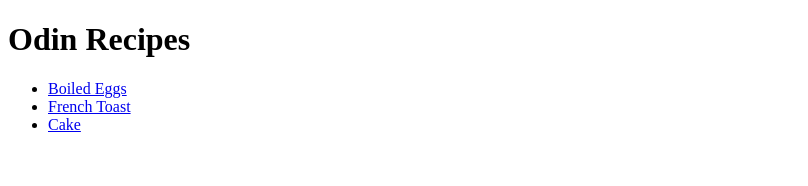
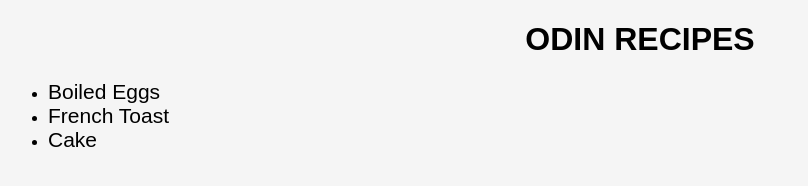
Before and after one commit to LydosSky/recipes, a plain HTML site: page index.html in a window 1280 px wide. Shown: the whole page, without its empty margins (0-808 px from the left). Drawn offline with Linux system fonts and the light colour scheme.

Commit message:
index page styles

```diff
--- a/index.html
+++ b/index.html
@@ -1,24 +1,23 @@
-<!DOCTYPE html>
+<!doctype html>
 <html lang="en">
-
   <head>
     <title>Odin Recipes</title>
-  <meta charset="UTF-8">
+    <meta charset="UTF-8" />
+    <link rel="stylesheet" href="./styles.css" />
   </head>
 
   <body>
-  <h1>Odin Recipes</h1>
+    <h1 id="header">Odin Recipes</h1>
     <ul>
       <li>
-      <a href="recipes/boiledEggs.html">Boiled Eggs</a>
+        <a class="links" href="recipes/boiledEggs.html">Boiled Eggs</a>
       </li>
       <li>
-      <a href="recipes/frenchToast.html">French Toast</a>
+        <a class="links" href="recipes/frenchToast.html">French Toast</a>
       </li>
       <li>
-      <a href="recipes/cake.html">Cake</a>
+        <a class="links" href="recipes/cake.html">Cake</a>
       </li>
     </ul>
   </body>
-
 </html>
--- /dev/null
+++ b/styles.css
@@ -0,0 +1,15 @@
+html {
+  font-family: Arial, Helvetica, sans-serif;
+  background-color: whitesmoke;
+}
+
+#header {
+  text-align: center;
+  text-transform: uppercase;
+}
+
+.links {
+  text-decoration: none;
+  color: black;
+  font-size: 21px;
+}
```
Lines whose indentation alone changed are shown as unchanged.
